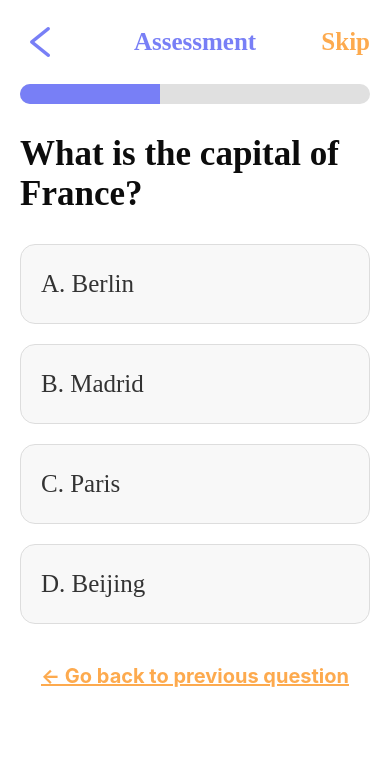
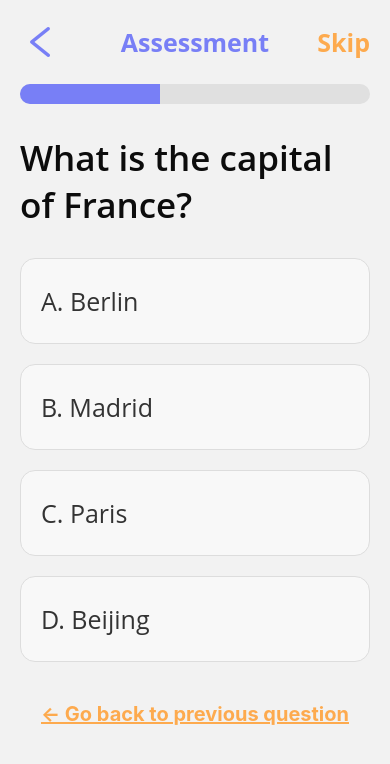
Before and after one commit to kle6951/Healthtech-Safestride, a React Native app in the folder safestride/: screen /Quiz in a window 390 px wide. Shown: the top 764 px of the page. Built offline with nearby package versions, Linux system fonts and the light colour scheme.

Commit message:
Part 1 #2

```diff
--- a/safestride/App.js
+++ b/safestride/App.js
@@ -1,8 +1,26 @@
+import React from "react";
+import { NavigationContainer } from "@react-navigation/native";
+import { createNativeStackNavigator } from "@react-navigation/native-stack";
+
 import Welcomepage from "./app/screens/Welcomepage";
 import Promptpage from "./app/screens/Promptpage";
 import Entrypage from "./app/screens/Entrypage";
 import Quizpage from "./app/screens/Quizpage";
 
+const Stack = createNativeStackNavigator();
+
 export default function App() {
-  return <Quizpage></Quizpage>;
+  return (
+    <NavigationContainer>
+      <Stack.Navigator
+        initialRouteName="Welcome"
+        screenOptions={{ headerShown: false }}
+      >
+        <Stack.Screen name="Welcome" component={Welcomepage} />
+        <Stack.Screen name="Prompt" component={Promptpage} />
+        <Stack.Screen name="Entry" component={Entrypage} />
+        <Stack.Screen name="Quiz" component={Quizpage} />
+      </Stack.Navigator>
+    </NavigationContainer>
+  );
 }
--- a/safestride/app/config/styles.js
+++ b/safestride/app/config/styles.js
@@ -6,6 +6,6 @@
   text: {
     color: colors.darkGrey,
     fontSize: 20,
-    fontFamily: Platform.OS === "android" ? "Roboto" : "montserrat",
+    fontFamily: Platform.OS === "android" ? "Roboto" : "Open Sans",
   },
 };
--- a/safestride/app/screens/Entrypage.js
+++ b/safestride/app/screens/Entrypage.js
@@ -6,7 +6,7 @@
 import AppText from "../components/AppText";
 import AppButton from "../components/AppButton";
 
-function Entrypage() {
+function Entrypage({ navigation }) {
   return (
     <Screen style={styles.container}>
       <AppText style={styles.text}>Have you taken the assessment test?</AppText>
@@ -21,7 +21,7 @@
       <View style={styles.buttonRow}>
         <AppButton
           title="NO"
-          onPress={() => console.log("NO pressed")}
+          onPress={() => navigation.navigate("Quiz")}
           style={styles.button}
         />
         <AppButton
--- a/safestride/app/screens/Welcomepage.js
+++ b/safestride/app/screens/Welcomepage.js
@@ -10,7 +10,7 @@
 import colors from "../config/colors";
 import LottieView from "lottie-react-native";
 
-function Welcomepage() {
+function Welcomepage({ navigation }) {
   return (
     <ImageBackground
       source={require("../../assets/Main.png")}
@@ -27,7 +27,7 @@
             Striving to improve cognitive health in the community
           </AppText>
           <TouchableOpacity
-            onPress={() => console.log("press")}
+            onPress={() => navigation.navigate("Entry")}
             activeOpacity={0.7}
           >
             <LottieView
```
Also changed, not shown: safestride/package.json (+7 -1 lines), 2 other files (tests, documents, lock files or other folders).
